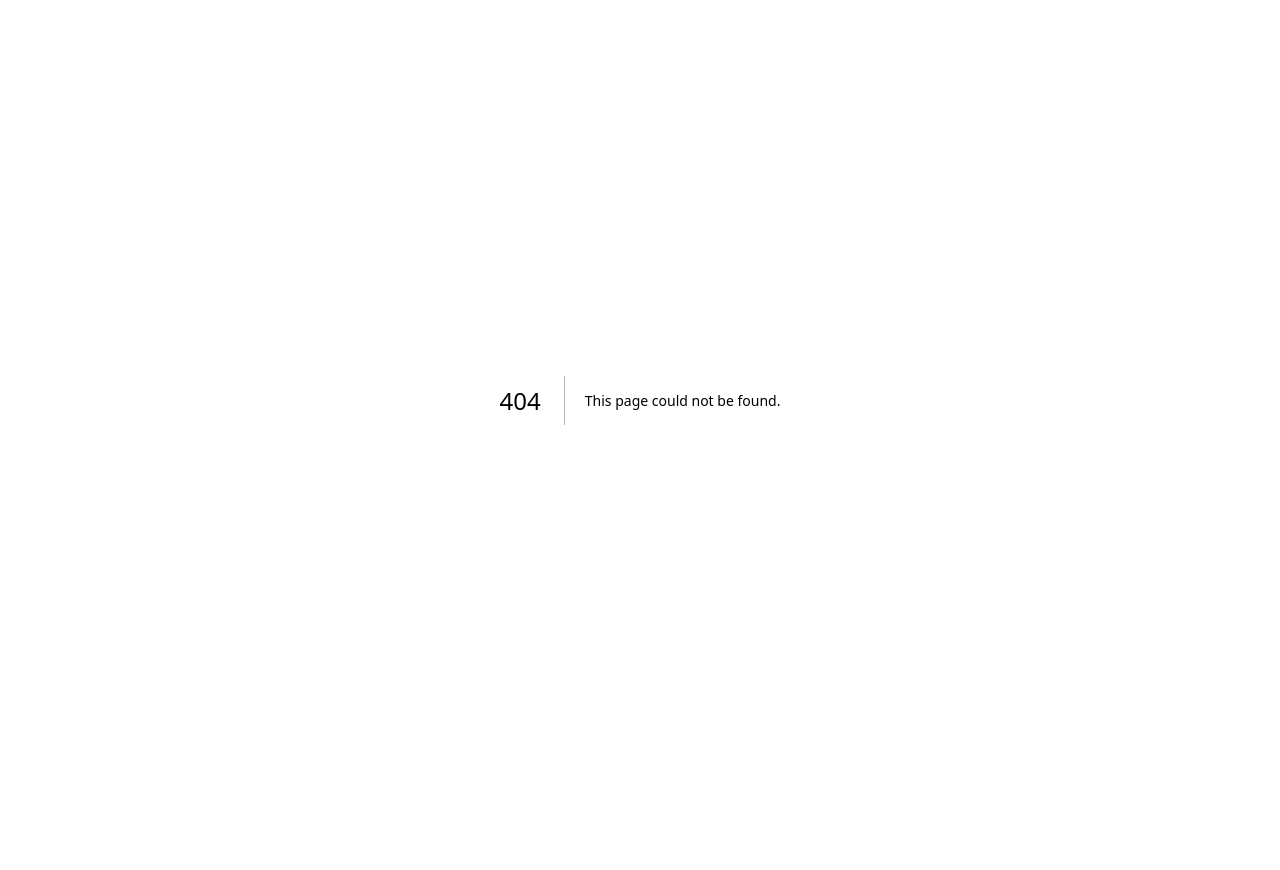
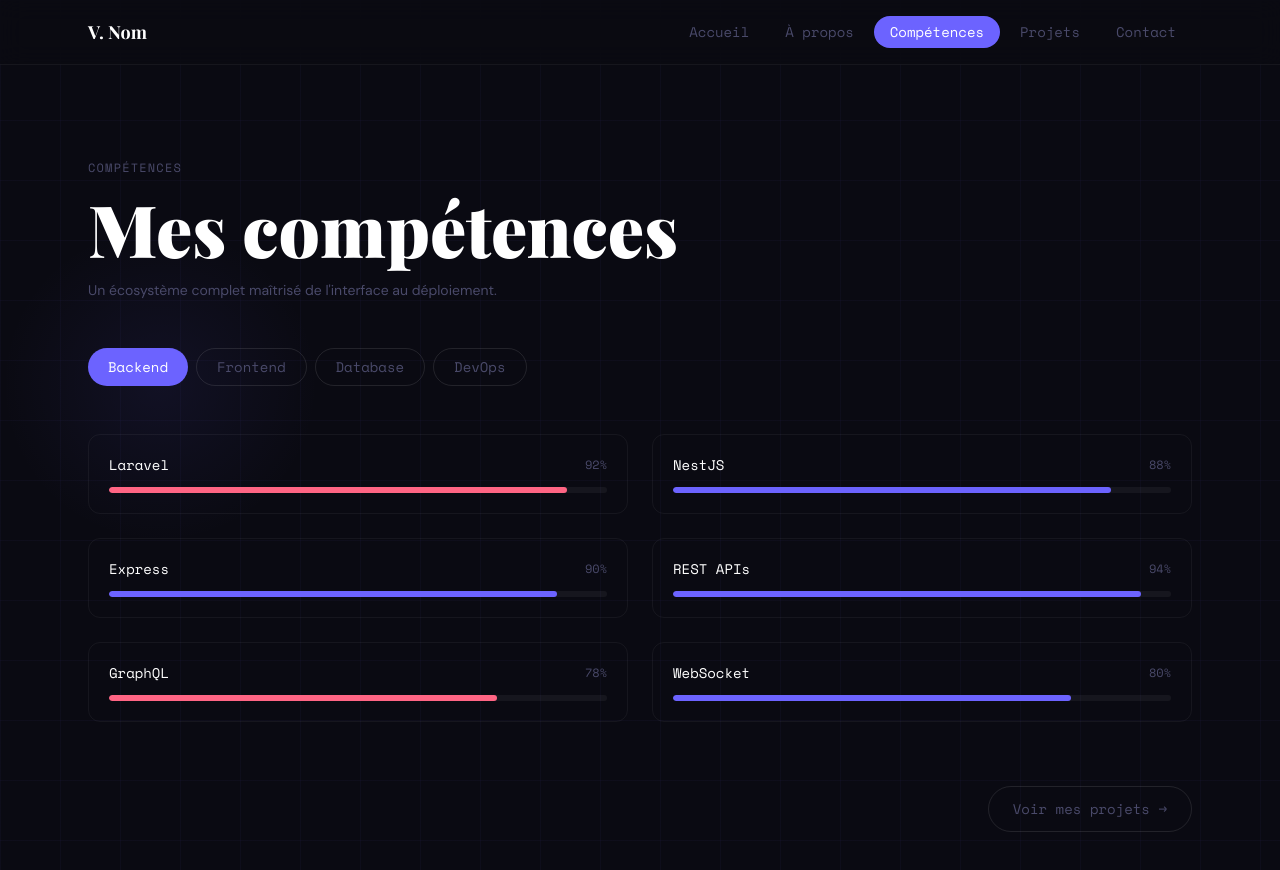
Before and after one commit to papi343/Portfoliopapi, a Next.js app: page /skills in a window 1280 px wide. Before the commit this address had no page. Shown: the top 870 px of the page. Before the commit the page ends 800 px from the top, so only its background shows below. Built offline with nearby package versions, Linux system fonts and the light colour scheme.

Commit message:
skills-feature done!!!!

```diff
--- a/src/app/layout.tsx
+++ b/src/app/layout.tsx
@@ -1,7 +1,9 @@
 import type { Metadata } from "next";
 import { Playfair_Display, Space_Mono, DM_Sans } from "next/font/google";
-// @ts-ignore: side-effect CSS import type declarations
+// Ignore missing type declarations for global CSS imports in this project setup
+// @ts-ignore: Implicitly has an 'any' type because type declarations for CSS are not present
 import "./globals.css";
+import Navbar from "@/components/Navbar";
 
 const display = Playfair_Display({
   subsets: ["latin"],
@@ -26,7 +28,10 @@
 export default function RootLayout({ children }: { children: React.ReactNode }) {
   return (
     <html lang="fr" className={`${display.variable} ${mono.variable} ${body.variable}`}>
-      <body>{children}</body>
+      <body>
+        <Navbar />
+        {children}
+      </body>
     </html>
   );
 }
--- /dev/null
+++ b/src/app/skills/page.tsx
@@ -0,0 +1,137 @@
+"use client";
+import { useEffect, useState, useRef } from "react";
+import Link from "next/link";
+
+const CATEGORIES = [
+  { id: "backend", label: "Backend" },
+  { id: "frontend", label: "Frontend" },
+  { id: "database", label: "Database" },
+  { id: "devops", label: "DevOps" },
+];
+
+const SKILLS: Record<string, { name: string; level: number; color: string }[]> = {
+  backend: [
+    { name: "Laravel", level: 92, color: "#ff6584" },
+    { name: "NestJS", level: 88, color: "#6c63ff" },
+    { name: "Express", level: 90, color: "#6c63ff" },
+    { name: "REST APIs", level: 94, color: "#6c63ff" },
+    { name: "GraphQL", level: 78, color: "#ff6584" },
+    { name: "WebSocket", level: 80, color: "#6c63ff" },
+  ],
+  frontend: [
+    { name: "React", level: 88, color: "#6c63ff" },
+    { name: "Next.js", level: 85, color: "#6c63ff" },
+    { name: "TypeScript", level: 87, color: "#6c63ff" },
+    { name: "Tailwind CSS", level: 90, color: "#ff6584" },
+    { name: "React Native", level: 75, color: "#6c63ff" },
+    { name: "Framer Motion", level: 70, color: "#ff6584" },
+  ],
+  database: [
+    { name: "PostgreSQL", level: 85, color: "#6c63ff" },
+    { name: "MySQL", level: 82, color: "#6c63ff" },
+    { name: "Redis", level: 75, color: "#ff6584" },
+    { name: "MongoDB", level: 72, color: "#6c63ff" },
+    { name: "Prisma", level: 80, color: "#6c63ff" },
+  ],
+  devops: [
+    { name: "Docker", level: 80, color: "#6c63ff" },
+    { name: "CI/CD", level: 75, color: "#ff6584" },
+    { name: "AWS", level: 70, color: "#ff6584" },
+    { name: "Vercel", level: 90, color: "#6c63ff" },
+    { name: "Git", level: 95, color: "#6c63ff" },
+  ],
+};
+
+export default function SkillsPage() {
+  const [active, setActive] = useState("backend");
+  const [show, setShow] = useState(false);
+  const [animated, setAnimated] = useState(false);
+  const barsRef = useRef<HTMLDivElement>(null);
+
+  useEffect(() => {
+    const id = setTimeout(() => setShow(true), 80);
+    return () => clearTimeout(id);
+  }, []);
+
+  // Anime les barres à chaque changement de catégorie
+  useEffect(() => {
+    setAnimated(false);
+    const id = setTimeout(() => setAnimated(true), 100);
+    return () => clearTimeout(id);
+  }, [active]);
+
+  return (
+    <div className="min-h-screen grid-bg relative overflow-hidden pt-24">
+
+      <div className="absolute top-1/4 left-0 w-80 h-80 rounded-full pointer-events-none"
+        style={{ background: "radial-gradient(circle, rgba(108,99,255,0.08) 0%, transparent 70%)" }} />
+
+      <div className="max-w-6xl mx-auto px-6 py-16"
+        style={{ opacity: show ? 1 : 0, transform: show ? "translateY(0)" : "translateY(20px)", transition: "all 0.7s ease" }}>
+
+        {/* Header */}
+        <p className="text-xs text-[#4a4a6a] tracking-widest uppercase mb-4"
+          style={{ fontFamily: "var(--font-mono)" }}>
+          COMPÉTENCES
+        </p>
+        <h1 className="font-black text-5xl md:text-7xl leading-tight mb-4"
+          style={{ fontFamily: "var(--font-display)" }}>
+          Mes compétences
+        </h1>
+        <p className="text-[#4a4a6a] text-sm mb-12 max-w-xl">
+          Un écosystème complet maîtrisé de l'interface au déploiement.
+        </p>
+
+        {/* Onglets */}
+        <div className="flex flex-wrap gap-2 mb-12">
+          {CATEGORIES.map((cat) => (
+            <button key={cat.id} onClick={() => setActive(cat.id)}
+              className={`px-5 py-2 rounded-full text-sm transition-all duration-200 ${
+                active === cat.id
+                  ? "bg-[#6c63ff] text-white"
+                  : "border border-white/10 text-[#4a4a6a] hover:text-white hover:border-[#6c63ff]/40"
+              }`}
+              style={{ fontFamily: "var(--font-mono)" }}>
+              {cat.label}
+            </button>
+          ))}
+        </div>
+
+        {/* Barres de compétences */}
+        <div ref={barsRef} className="grid md:grid-cols-2 gap-6">
+          {SKILLS[active].map((skill, i) => (
+            <div key={skill.name} className="bg-white/3 border border-white/5 rounded-xl p-5"
+              style={{ animationDelay: `${i * 80}ms` }}>
+              <div className="flex justify-between items-center mb-3">
+                <span className="text-sm text-white" style={{ fontFamily: "var(--font-mono)" }}>
+                  {skill.name}
+                </span>
+                <span className="text-xs text-[#4a4a6a]" style={{ fontFamily: "var(--font-mono)" }}>
+                  {skill.level}%
+                </span>
+              </div>
+              <div className="h-1.5 bg-white/5 rounded-full overflow-hidden">
+                <div className="h-full rounded-full transition-all duration-1000 ease-out"
+                  style={{
+                    width: animated ? `${skill.level}%` : "0%",
+                    background: skill.color,
+                    transitionDelay: `${i * 80}ms`,
+                  }} />
+              </div>
+            </div>
+          ))}
+        </div>
+
+        {/* Navigation suivante */}
+        <div className="mt-16 flex justify-end">
+          <Link href="/projects"
+            className="flex items-center gap-2 px-6 py-3 border border-white/10 hover:border-[#6c63ff]/50 text-[#4a4a6a] hover:text-white rounded-full text-sm transition-all duration-200"
+            style={{ fontFamily: "var(--font-mono)" }}>
+            Voir mes projets →
+          </Link>
+        </div>
+
+      </div>
+    </div>
+  );
+}
--- /dev/null
+++ b/src/components/Navbar.tsx
@@ -0,0 +1,66 @@
+"use client";
+import Link from "next/link";
+import { usePathname } from "next/navigation";
+import { useState } from "react";
+import { Menu, X } from "lucide-react";
+
+const LINKS = [
+  { href: "/", label: "Accueil" },
+  { href: "/about", label: "À propos" },
+  { href: "/skills", label: "Compétences" },
+  { href: "/projects", label: "Projets" },
+  { href: "/contact", label: "Contact" },
+];
+
+export default function Navbar() {
+  const pathname = usePathname();
+  const [open, setOpen] = useState(false);
+
+  return (
+    <nav className="fixed top-0 left-0 right-0 z-50 border-b border-white/5 bg-[#0a0a12]/80 backdrop-blur-md">
+      <div className="max-w-6xl mx-auto px-6 h-16 flex items-center justify-between">
+
+        <Link href="/" className="font-bold text-lg"
+          style={{ fontFamily: "var(--font-display)" }}>
+          V. Nom
+        </Link>
+
+        {/* Desktop */}
+        <div className="hidden md:flex gap-1">
+          {LINKS.map(({ href, label }) => (
+            <Link key={href} href={href}
+              className={`px-4 py-1.5 rounded-full text-sm transition-all duration-200 ${
+                pathname === href
+                  ? "bg-[#6c63ff] text-white"
+                  : "text-[#4a4a6a] hover:text-white hover:bg-white/5"
+              }`}
+              style={{ fontFamily: "var(--font-mono)" }}>
+              {label}
+            </Link>
+          ))}
+        </div>
+
+        {/* Mobile toggle */}
+        <button className="md:hidden text-[#4a4a6a] hover:text-white"
+          onClick={() => setOpen(!open)}>
+          {open ? <X size={22} /> : <Menu size={22} />}
+        </button>
+      </div>
+
+      {/* Mobile menu */}
+      {open && (
+        <div className="md:hidden border-t border-white/5 bg-[#0a0a12] px-6 py-4 flex flex-col gap-2">
+          {LINKS.map(({ href, label }) => (
+            <Link key={href} href={href} onClick={() => setOpen(false)}
+              className={`px-4 py-2 rounded-lg text-sm transition-all ${
+                pathname === href ? "bg-[#6c63ff] text-white" : "text-[#4a4a6a] hover:text-white"
+              }`}
+              style={{ fontFamily: "var(--font-mono)" }}>
+              {label}
+            </Link>
+          ))}
+        </div>
+      )}
+    </nav>
+  );
+}
```
